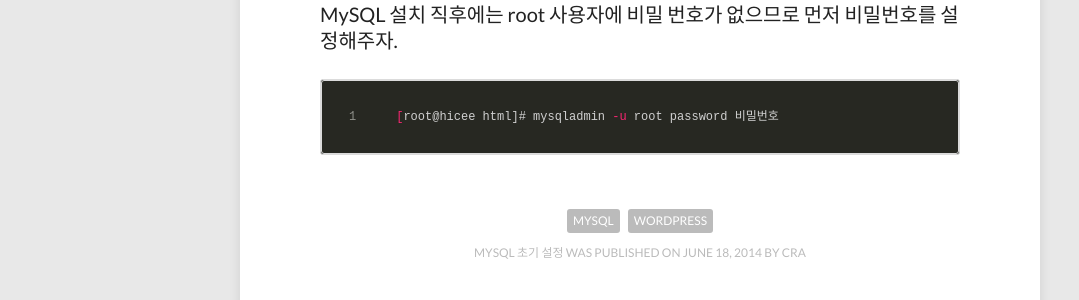
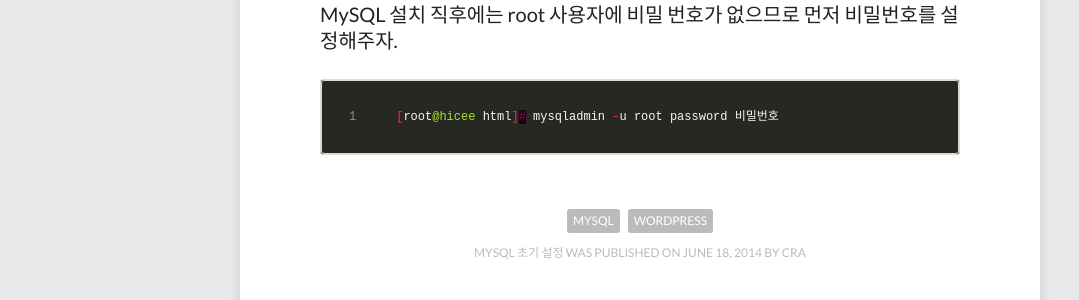
Before and after one commit to cra16/cra16.github.io, a Jekyll site: the page built from _posts/2014-06-18-MySQL-초기-설정.md, in a window 1280 px wide. Shown: the part 282-582 px from the top of the page, without its empty margins (0-1079 px from the left). Built offline with Jekyll 4.4.1, drawn with Linux system fonts in a browser that asks for light colours; nearby versions of some CDN libraries; comment, search, counter and statistics services are not loaded.

Commit message:
Update post

````diff
--- a/_posts/2014-06-18-MySQL-초기-설정.md
+++ b/_posts/2014-06-18-MySQL-초기-설정.md
@@ -4,6 +4,6 @@ title: MySQL 초기 설정
 tags: MySQL Wordpress
 ---
 MySQL 설치 직후에는 root 사용자에 비밀 번호가 없으므로 먼저 비밀번호를 설정해주자.
-```sh
+```java
 [root@hicee html]# mysqladmin -u root password 비밀번호
 ```
````
